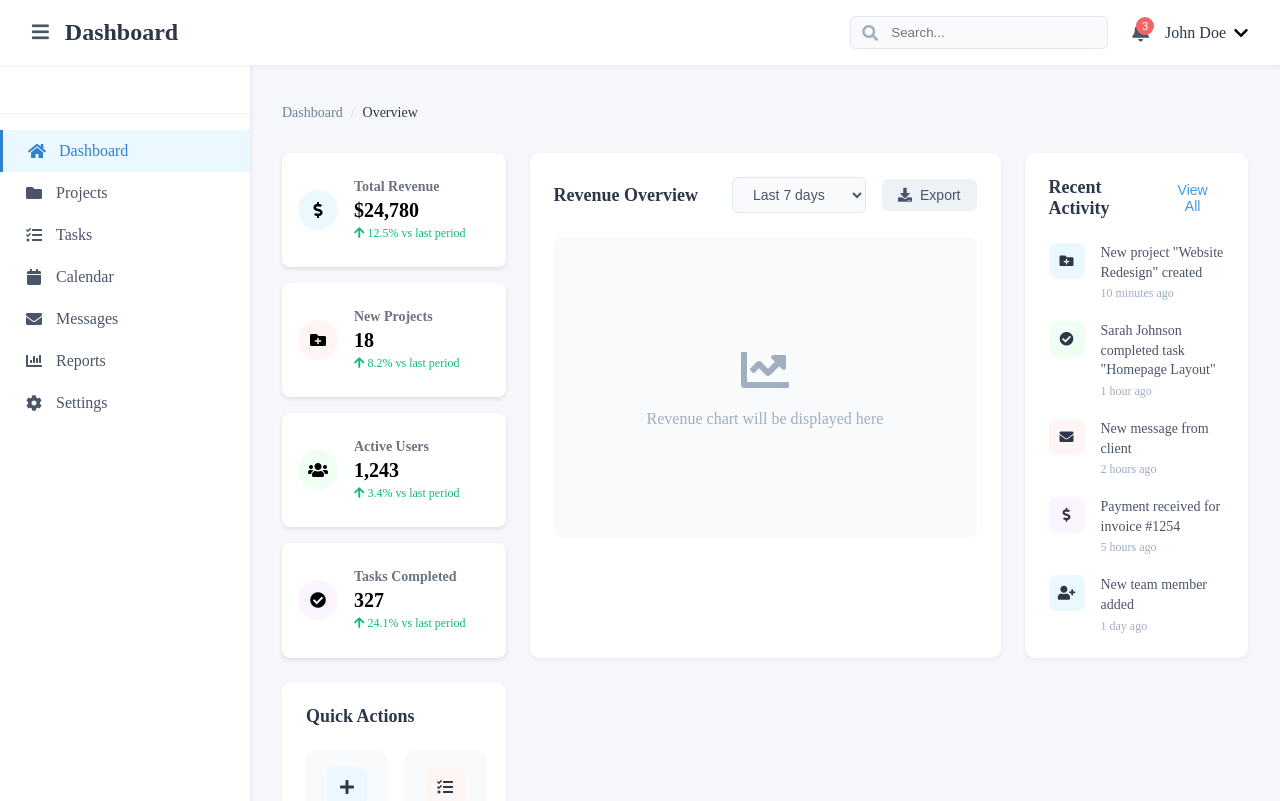
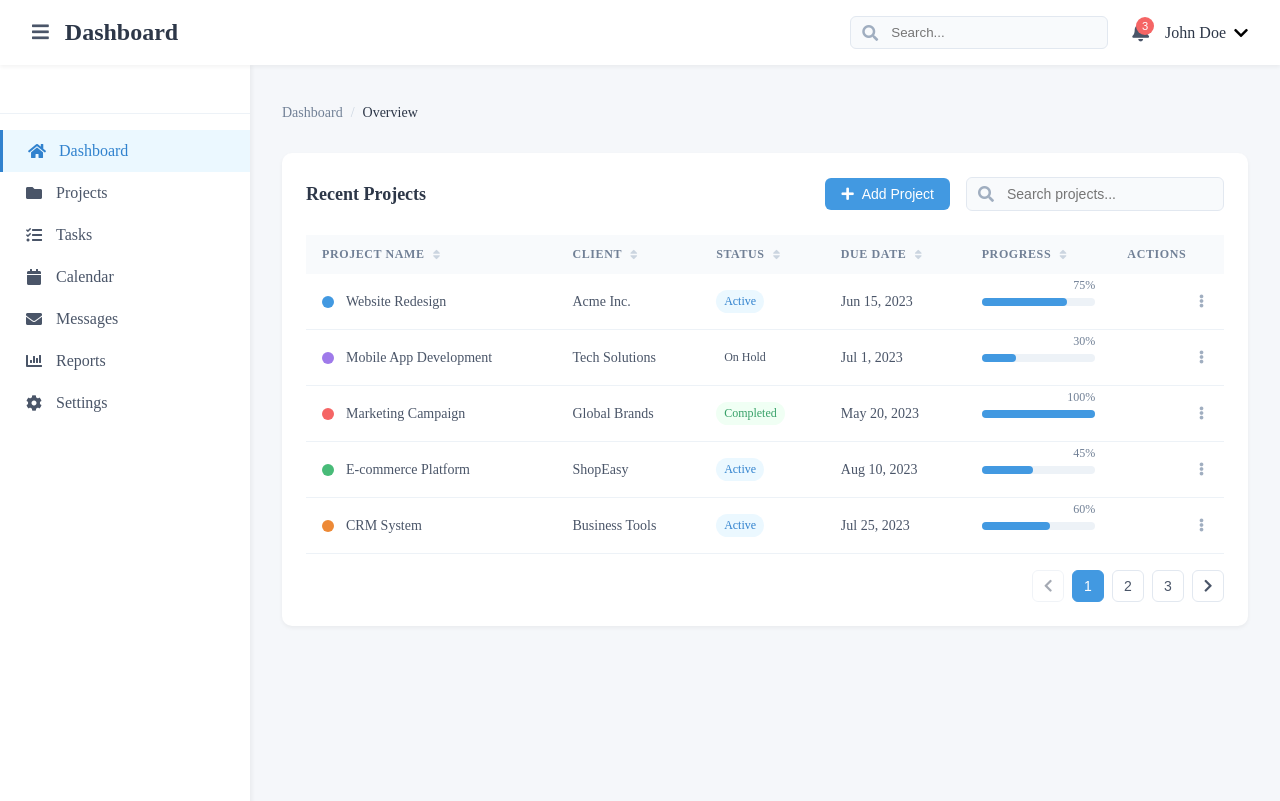
Before and after one commit to sasanedicbn/Mini-app, a Vue app in the folder Mini-app/: page /dashboard in a window 1280 px wide. Shown: the top 801 px of the page. Built offline with nearby package versions, Linux system fonts and the light colour scheme.

Commit message:
Add new path

```diff
--- a/Mini-app/src/components/Dashboard/Dashboard.vue
+++ b/Mini-app/src/components/Dashboard/Dashboard.vue
@@ -6,10 +6,10 @@
       <main class="main-content">
         <DashboardBreadcrumbs />
         <div class="dashboard-grid">
-          <DashboardStats />
+          <!-- <DashboardStats />
           <DashboardChart />
-          <DashboardRecentActivity />
-          <DashboardQuickActions />
+          <DashboardRecentActivity /> -->
+          <!-- <DashboardQuickActions /> -->
           <DashboardDataTable />
         </div>
       </main>
```
Also changed, not shown: Mini-app/src/router/router.js (+6 -1 lines).
